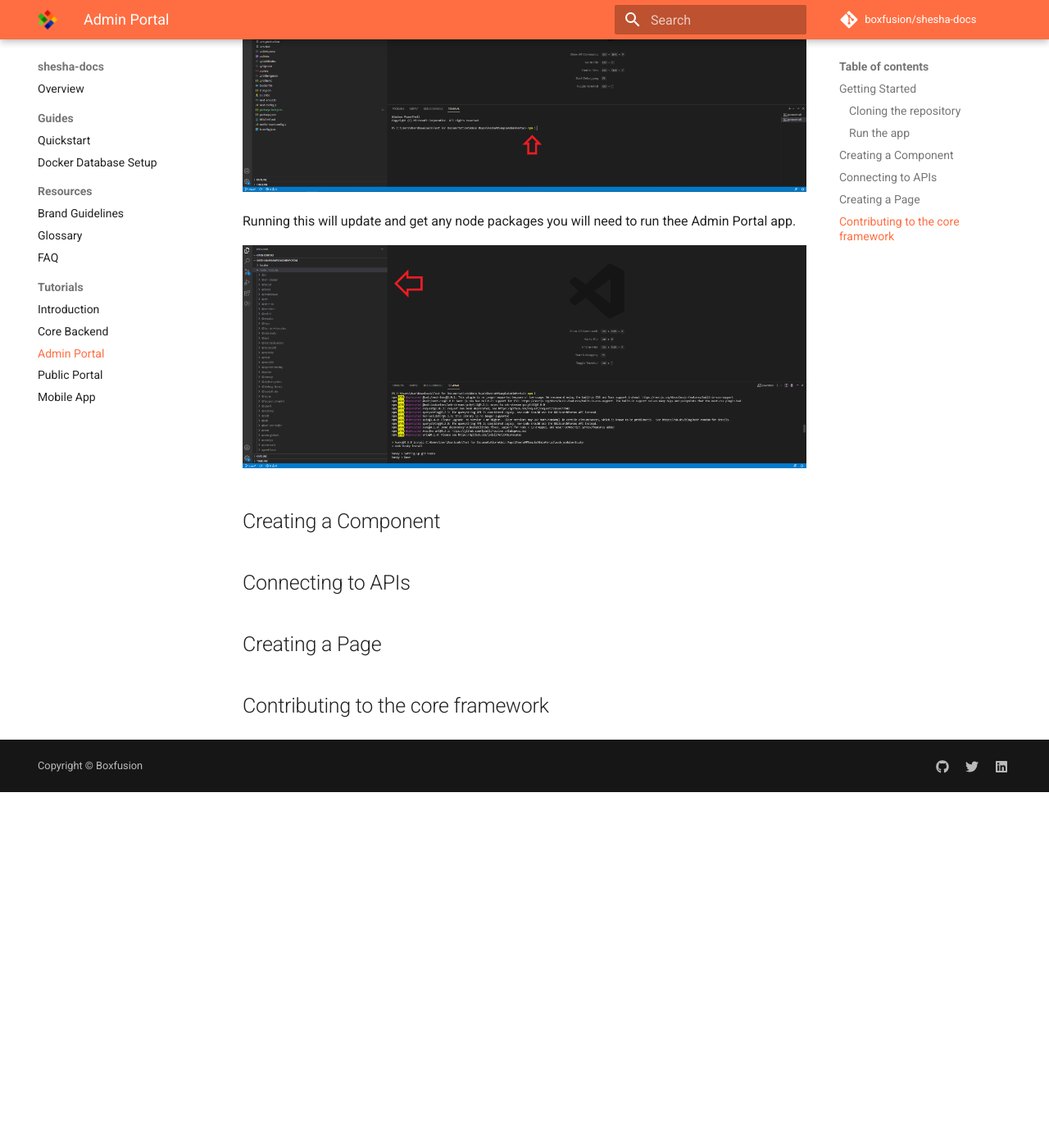
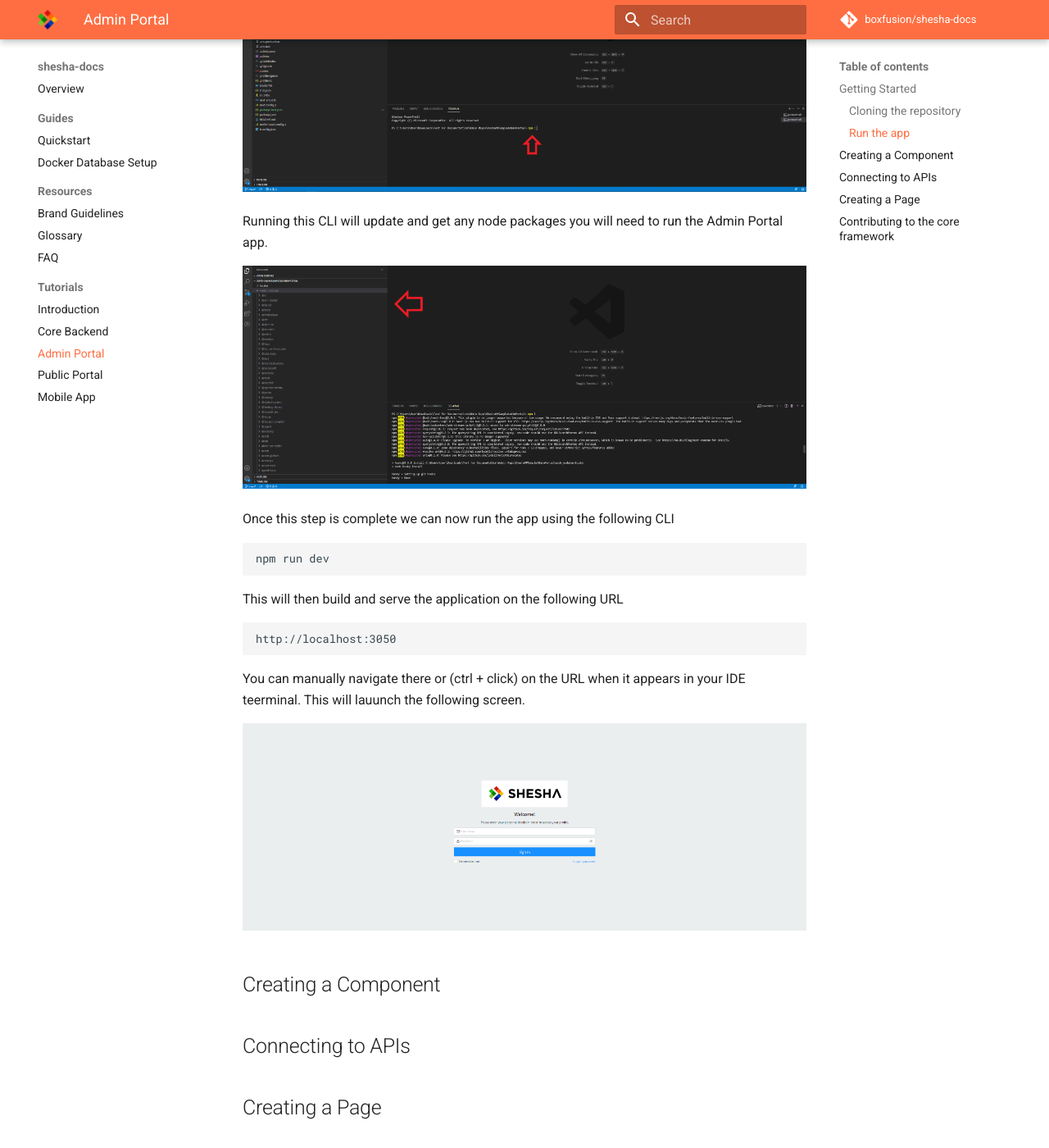
Before and after one commit to Boxfusion/shesha-docs, an MkDocs documentation site: the page built from docs/tutorials/02-admin-portal.md, in a window 1280 px wide and 1400 px high, scrolled down 1535 px. Shown: the whole window at 82% size. Built offline with MkDocs 1.6.1 and Material for MkDocs 9.7.7, drawn with Linux system fonts in a browser that asks for light colours; comment, search, counter and statistics services are not loaded; before the commit the page ends 2501 px from its top, so only the background shows below that.

Commit message:
Update 02-admin-portal.md

````diff
--- a/docs/tutorials/02-admin-portal.md
+++ b/docs/tutorials/02-admin-portal.md
@@ -38,9 +38,25 @@ npm i
 
 ![admin-portal-cli-npm screenshot](https://github.com/Boxfusion/shesha-docs/blob/main/docs/assets/admin-portal-cli-npm.PNG?raw=true)
 
-Running this will update and get any node packages you will need to run thee Admin Portal app.
+Running this CLI will update and get any node packages you will need to run the Admin Portal app.
 
 ![admin-portal-cli-npm-packages screenshot](https://github.com/Boxfusion/shesha-docs/blob/main/docs/assets/admin-portal-cli-npm-packages.PNG?raw=true)
+
+Once this step is complete we can now run the app using the following CLI
+
+``` shell
+npm run dev
+```
+
+This will then build and serve the application on the following URL
+
+``` shell
+http://localhost:3050
+```
+
+You can manually navigate there or (ctrl + click) on the URL when it appears in your IDE teerminal. This will lauunch the following screen.
+
+![admin-portal-welcome-screen screenshot](https://github.com/Boxfusion/shesha-docs/blob/main/docs/assets/admin-portal-welcome-screen.PNG?raw=true)
 
 ## Creating a Component
 
````
